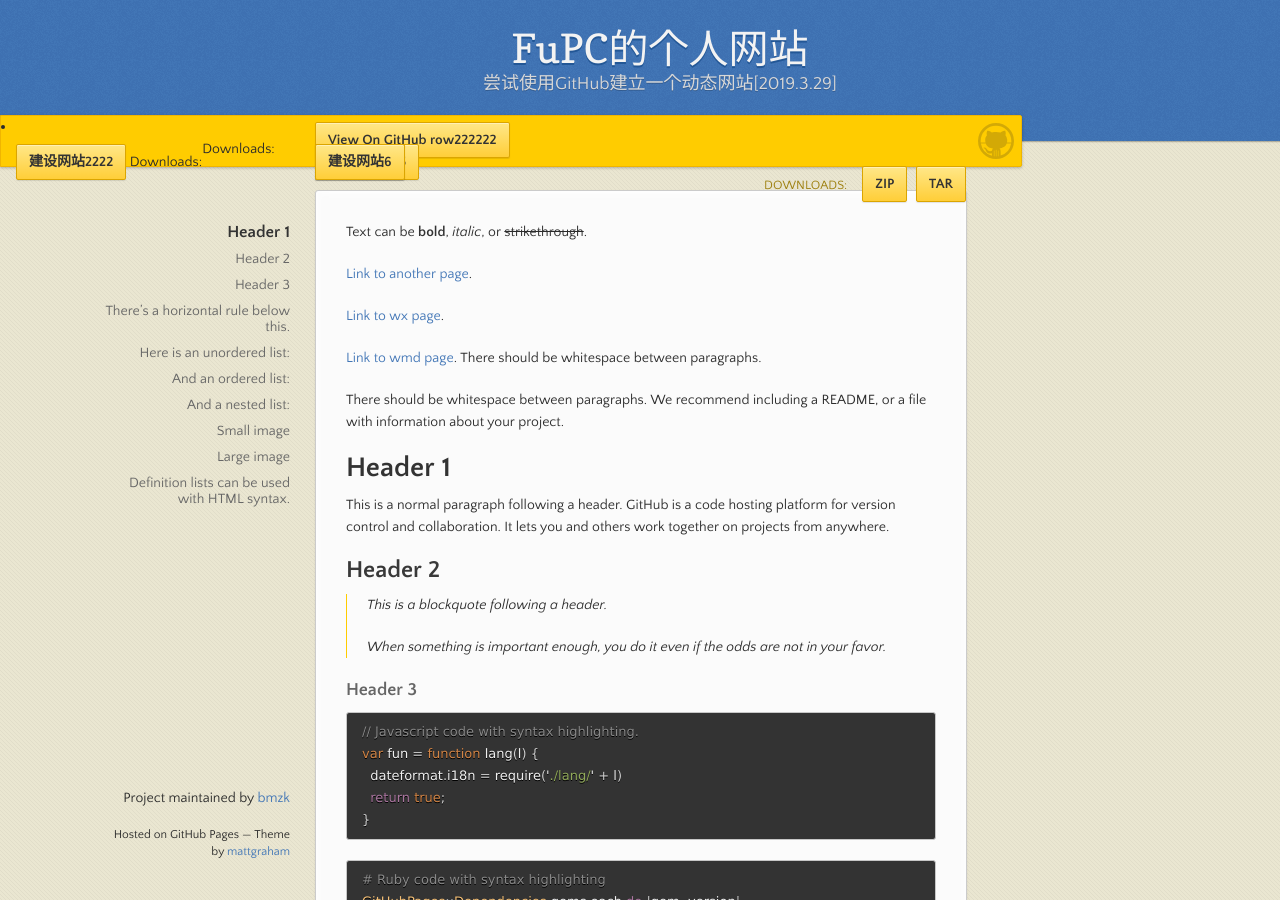
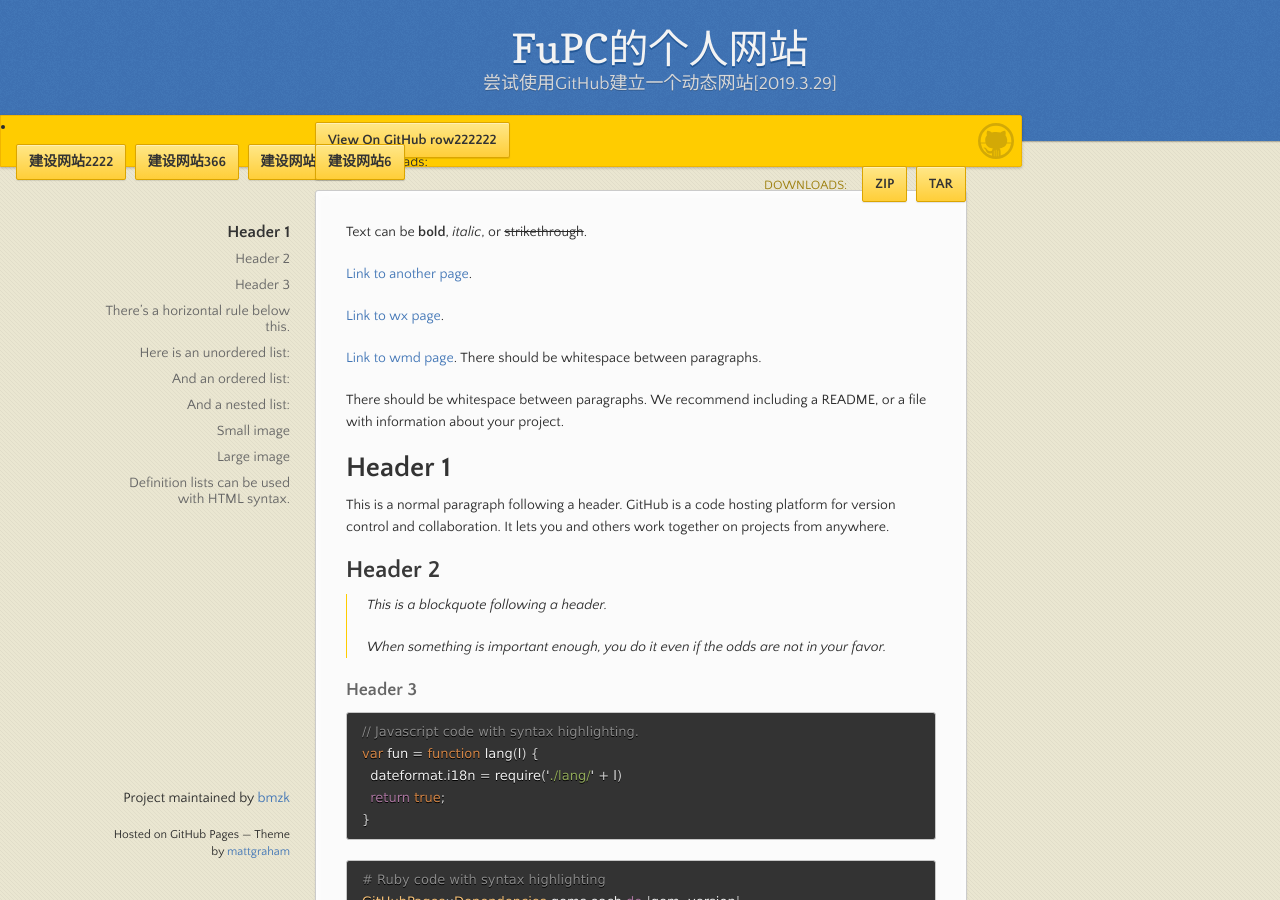
Before and after one commit to bmzk/MyWeb, a Jekyll site: the page built from index.md, in a window 1280 px wide and 900 px high. Built offline with Jekyll 4.4.1, drawn with Linux system fonts in a browser that asks for light colours.

Commit message:
Update default.html

```diff
--- a/_layouts/default.html
+++ b/_layouts/default.html
@@ -29,8 +29,8 @@
 			<span>Downloads:</span>
 			<ul>
 		<li><a href="http://www.runoob.com/" class="button" >建设网站2222</a></li>
-		<li><a href="http://www.runoob.com/" class="button fork" >建设网站3</a></li>
-		<li><a href="http://www.runoob.com/" class="button fork" >建设网站355</a></li>
+		<li><a href="http://www.runoob.com/" class="button" >建设网站366</a></li>
+		<li><a href="http://www.runoob.com/" class="button" >建设网站355</a></li>
 		<span>Downloads:</span>
 		<li><a href="http://www.runoob.com/" class="button fork" >建设网站4</a></li>
 		<li><a href="http://www.runoob.com/" class="button fork" >建设网站6</a></li>
```
